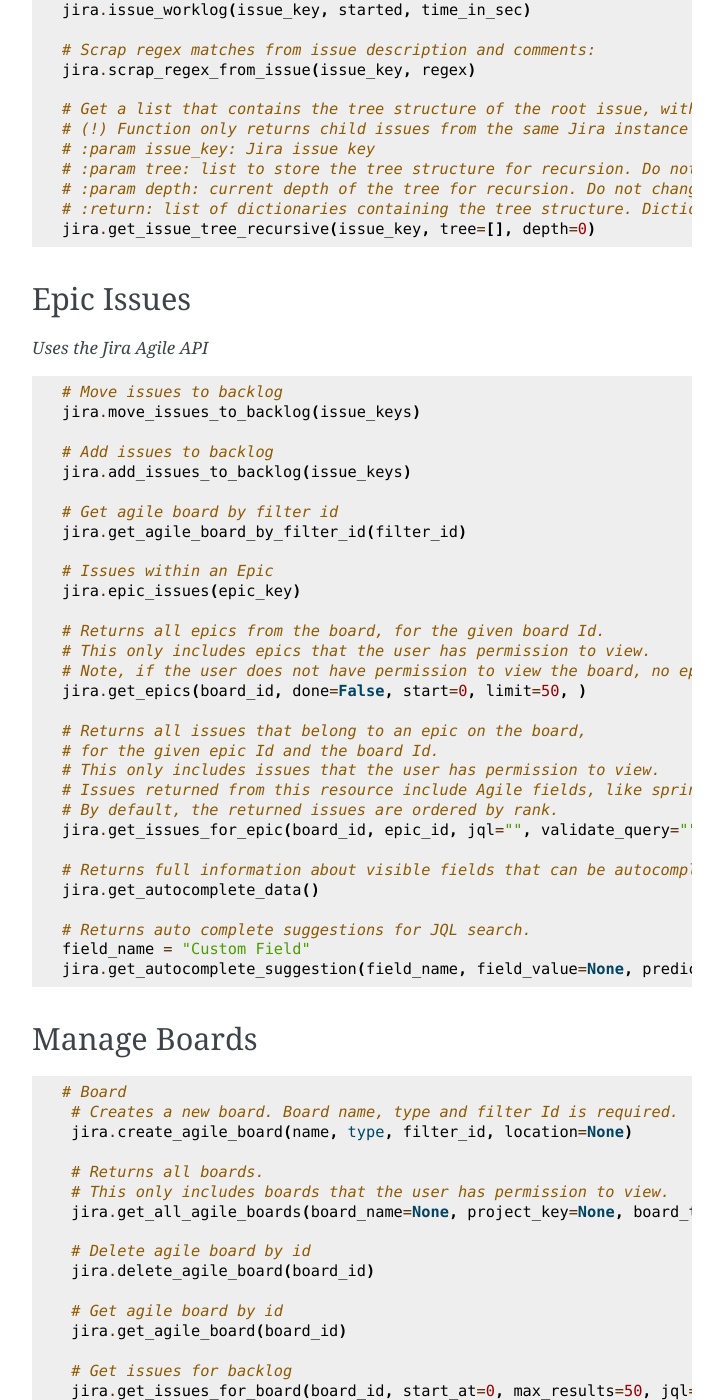
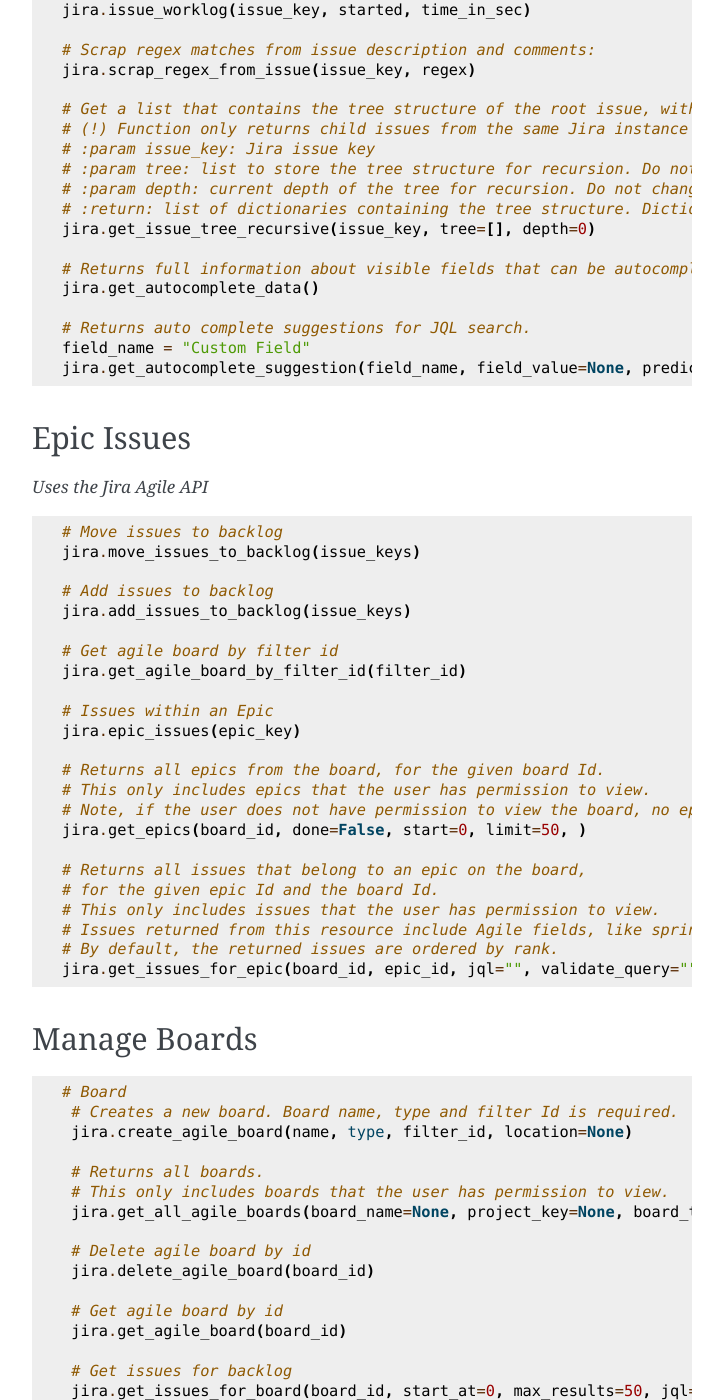
Before and after one commit to atlassian-api/atlassian-python-api, a Sphinx documentation site: the page built from docs/jira.rst, in a window 1280 px wide and 1400 px high, scrolled down 8403 px. Shown: the whole window, without its empty margins (388-1111 px from the left). Built offline with Sphinx 7.4.7, drawn with Linux system fonts in a browser that asks for light colours; some of the changed lines change nothing that is shown.

Commit message:
update docstrings

```diff
--- a/docs/jira.rst
+++ b/docs/jira.rst
@@ -436,6 +436,13 @@
     # :return: list of dictionaries containing the tree structure. Dictionary element contains a key (parent issue) and value (child issue).
     jira.get_issue_tree_recursive(issue_key, tree=[], depth=0)
 
+    # Returns full information about visible fields that can be autocompleted in JQL.
+    jira.get_autocomplete_data()
+
+    # Returns auto complete suggestions for JQL search.
+    field_name = "Custom Field"
+    jira.get_autocomplete_suggestion(field_name, field_value=None, predicate_name=None, predicate_value=None)
+
 Epic Issues
 -------------
 
@@ -466,13 +473,6 @@
     # Issues returned from this resource include Agile fields, like sprint, closedSprints, flagged, and epic.
     # By default, the returned issues are ordered by rank.
     jira.get_issues_for_epic(board_id, epic_id, jql="", validate_query="", fields="*all", expand="", start=0, limit=50, )
-
-    # Returns full information about visible fields that can be autocompleted in JQL.
-    jira.get_autocomplete_data()
-
-    # Returns auto complete suggestions for JQL search.
-    field_name = "Custom Field"
-    jira.get_autocomplete_suggestion(field_name, field_value=None, predicate_name=None, predicate_value=None)
 
 Manage Boards
 -------------
```
